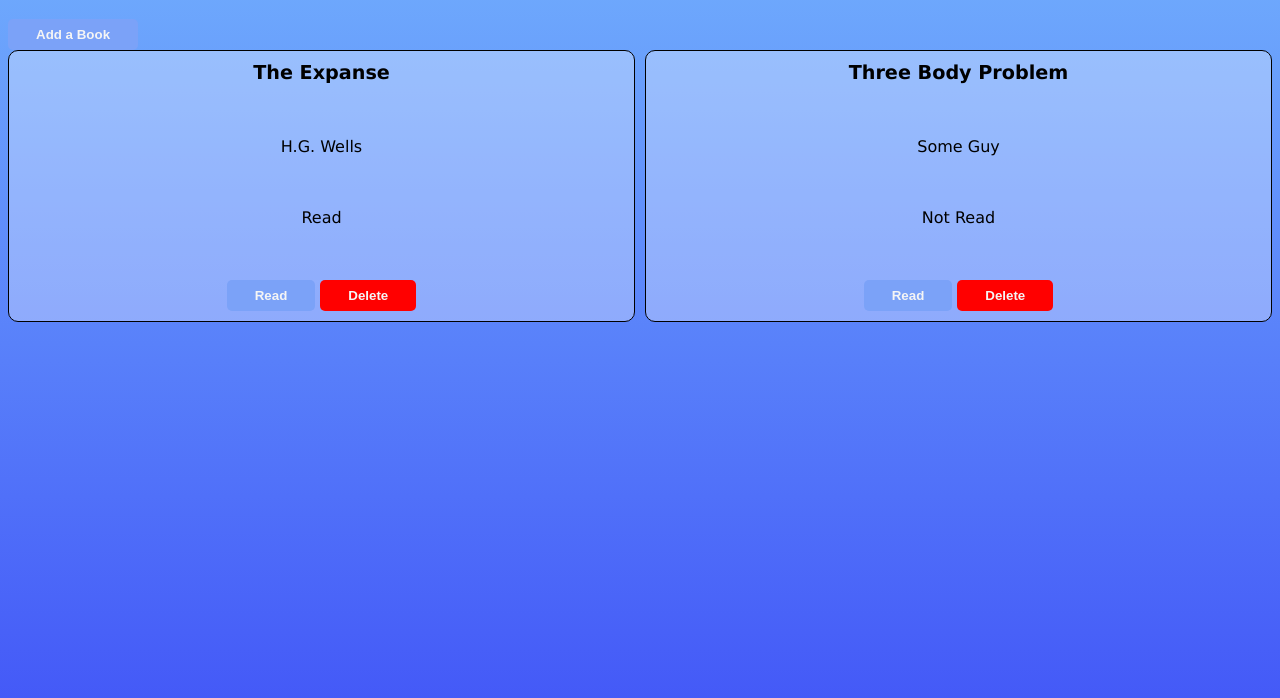
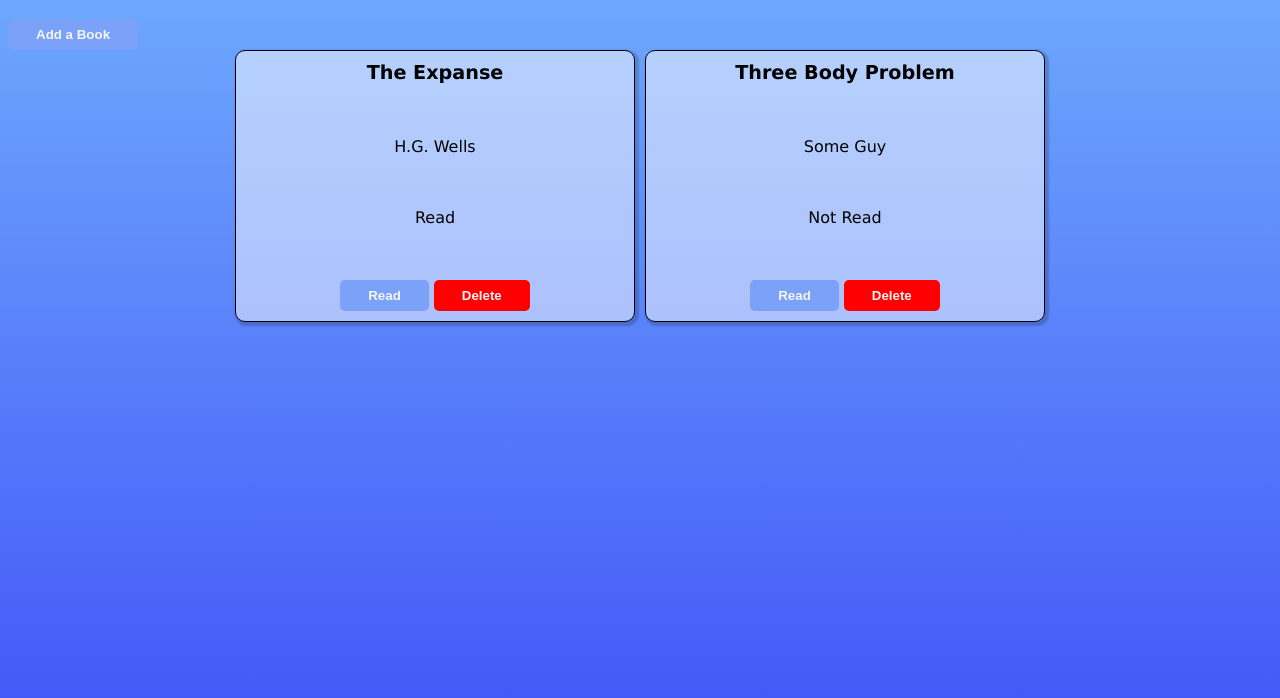
Before and after one commit to Fellryn/top-library, a plain HTML site: page index.html in a window 1280 px wide. Shown: the part 62-760 px from the top of the page. Drawn offline with Linux system fonts and the light colour scheme.

Commit message:
Add shadows to cards and change card backdrop colour

```diff
--- a/styles.css
+++ b/styles.css
@@ -97,7 +97,7 @@ button:active {
 
 .grid {
     display: grid;
-    grid-template-columns: repeat(auto-fit, minmax(clamp(200px, 25vw, 300px), 1fr));
+    grid-template-columns: repeat(auto-fit, minmax(clamp(200px, 250px, 300px), 400px));
     grid-auto-flow: row;
     gap: 10px;
     justify-content: center;
@@ -108,7 +108,8 @@ button:active {
     height: 250px;
     border-radius: 10px;
     padding: 10px;
-    background-color: #FFFFFF50;
+    background-color: #ffffff80;
+    box-shadow: 2px 2px 2px 2px rgba(0, 0, 0, 0.185);
 
     display: flex;
     flex-direction: column;
```
